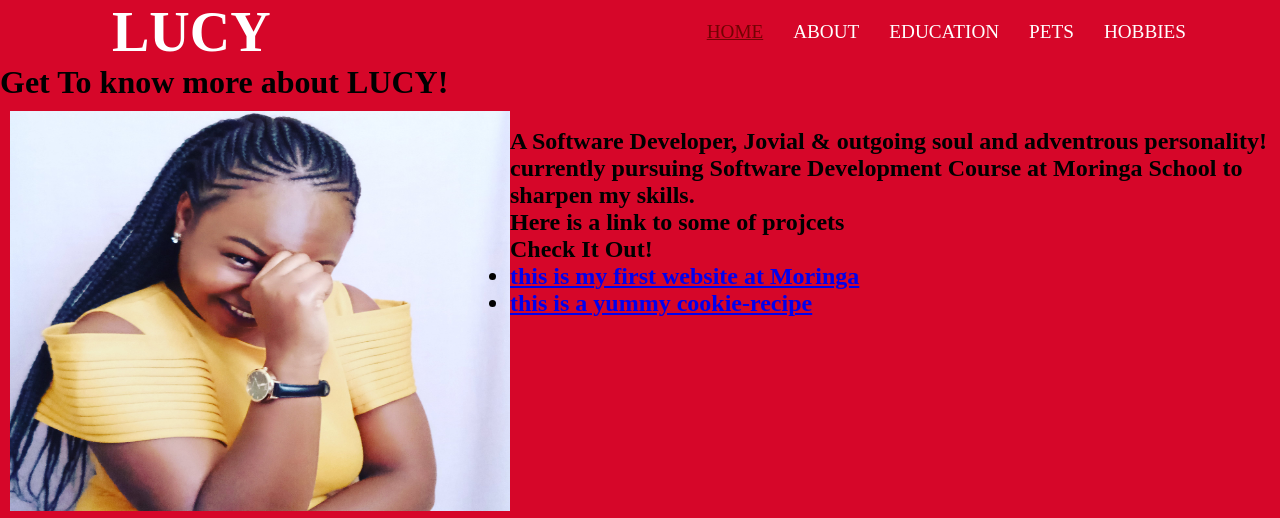
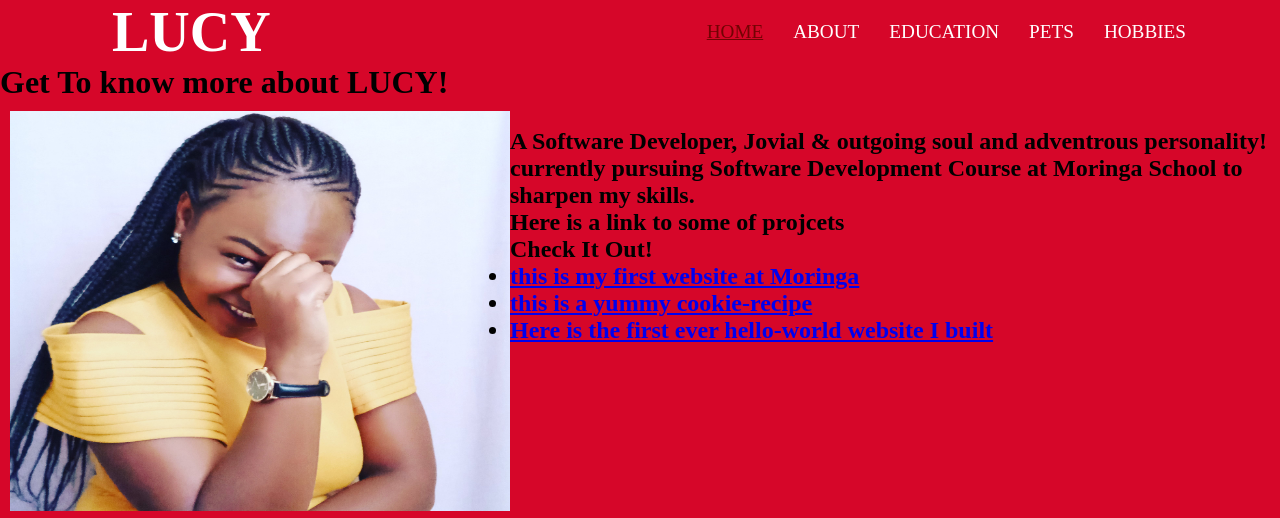
Before and after one commit to lcmongwe/portfolio-landing-page, a plain HTML site: page index.html in a window 1280 px wide. Shown: the top 518 px of the page. Drawn offline with Linux system fonts and the light colour scheme.

Commit message:
added a link to my hello world page

```diff
--- a/index.html
+++ b/index.html
@@ -32,6 +32,7 @@
            <ul> Check It Out! <br>
              <li><a href="https://github.com/lcmongwe/my-first-website.git">this is my first website at Moringa</a></li>
              <li><a href="https://github.com/lcmongwe/cookie-recipe.git"> this is a yummy cookie-recipe</a></li>
+             <li><a href="https://github.com/lcmongwe/hello-world.git"> Here is the first ever hello-world website I built</a></li>
            </ul>
        </div>
     </div>
```
